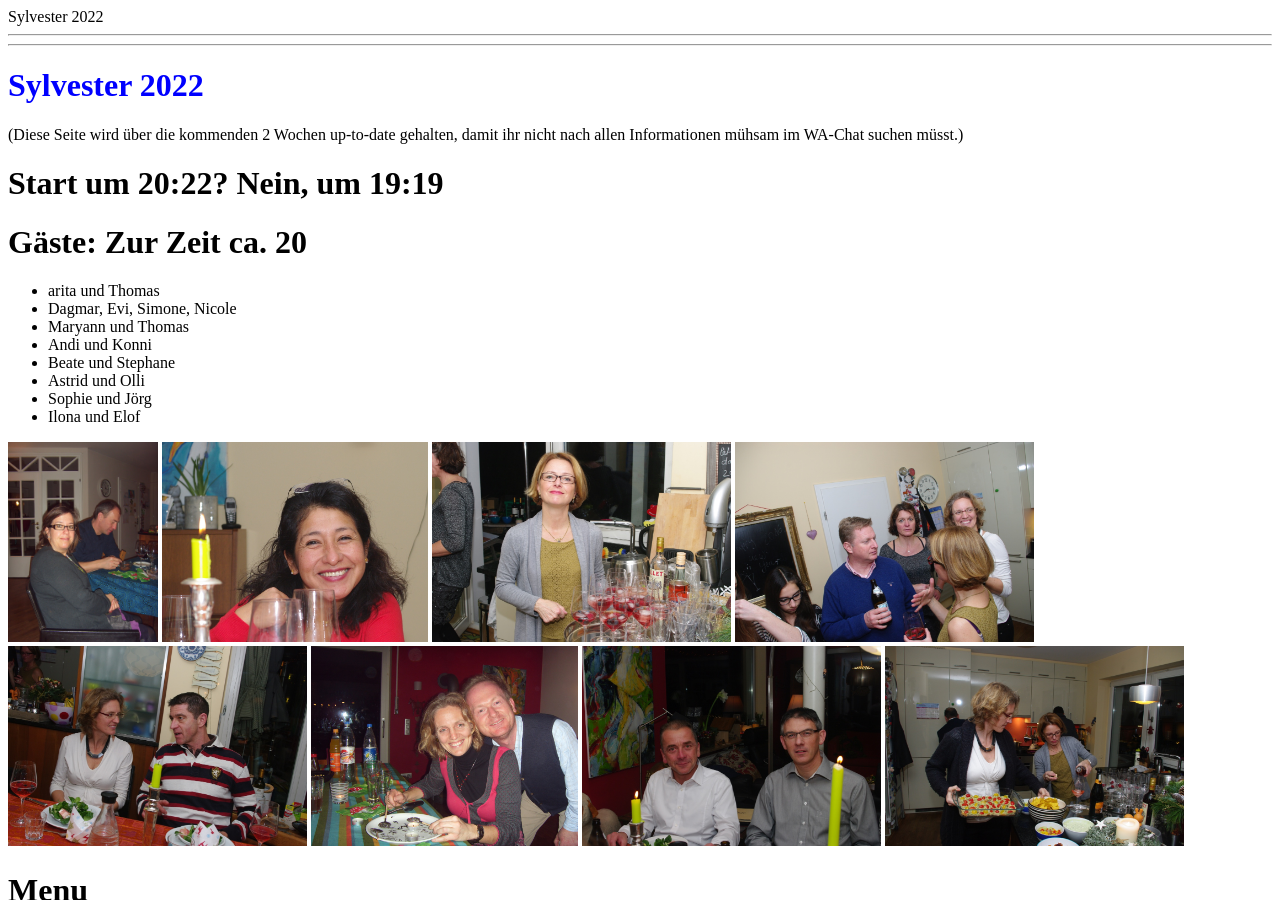
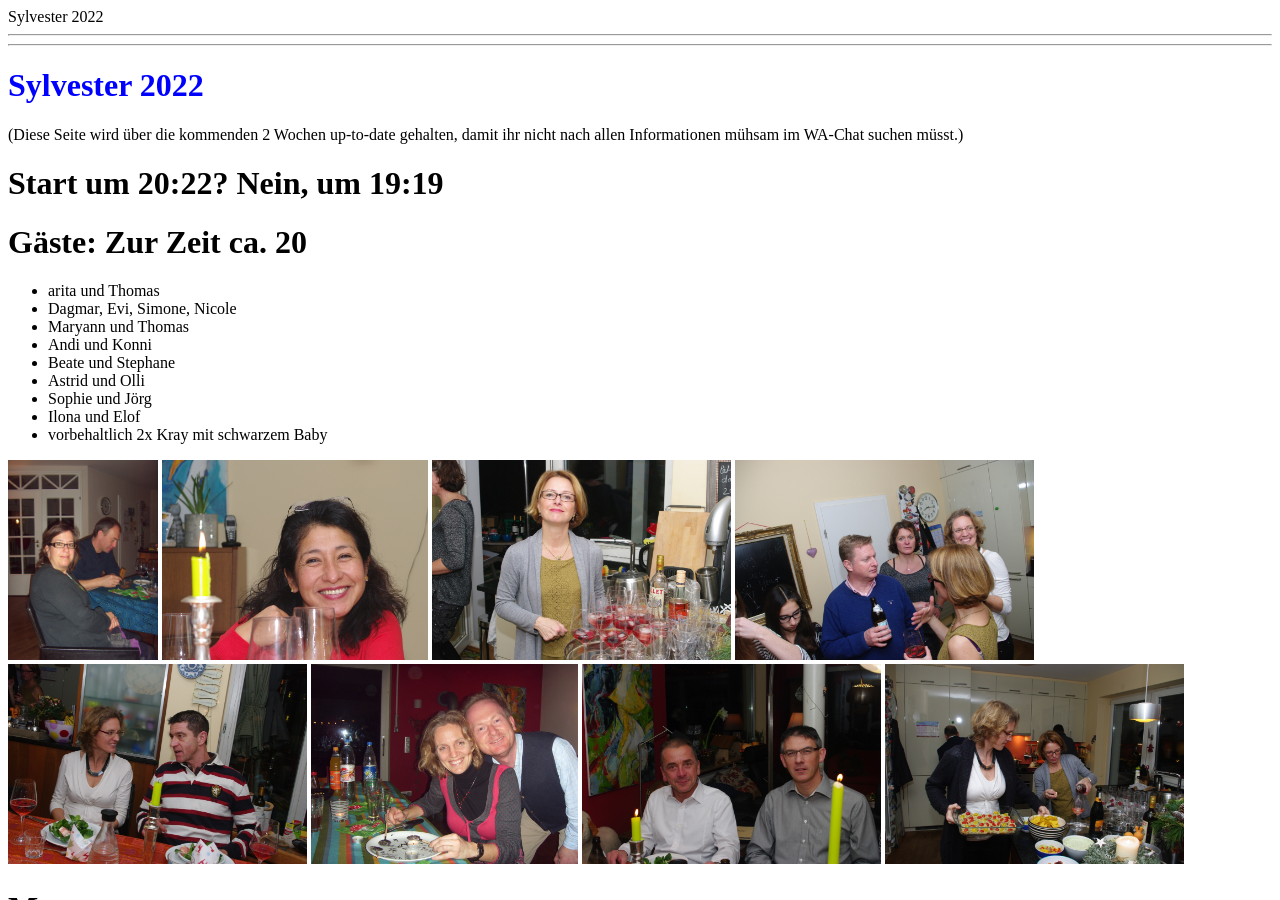
Before and after one commit to DiveDocs/Sylvester2023, a Jekyll site: the page built from index.markdown, in a window 1280 px wide and 900 px high. Built offline with Jekyll 4.4.1, drawn with Linux system fonts in a browser that asks for light colours.

Commit message:
Some more changes 3

```diff
--- a/index.markdown
+++ b/index.markdown
@@ -41,6 +41,7 @@ tr:nth-child(even) {
 <li>Astrid und Olli</li>
 <li>Sophie und Jörg</li>
 <li>Ilona und Elof</li>
+<li>vorbehaltlich 2x Kray mit schwarzem Baby</li>
 </ul>
 <a><img src="./Bild1.jpg" height = "200"></a>
 <a><img src="./Bild3.jpg" height = "200"></a>
```
